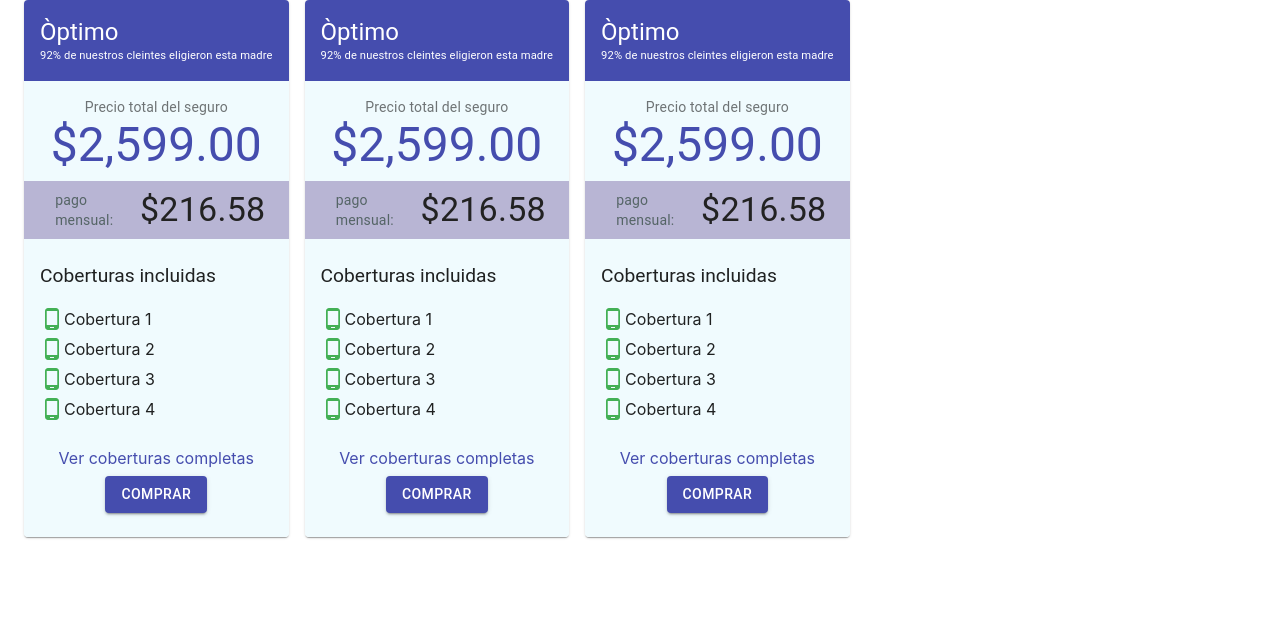
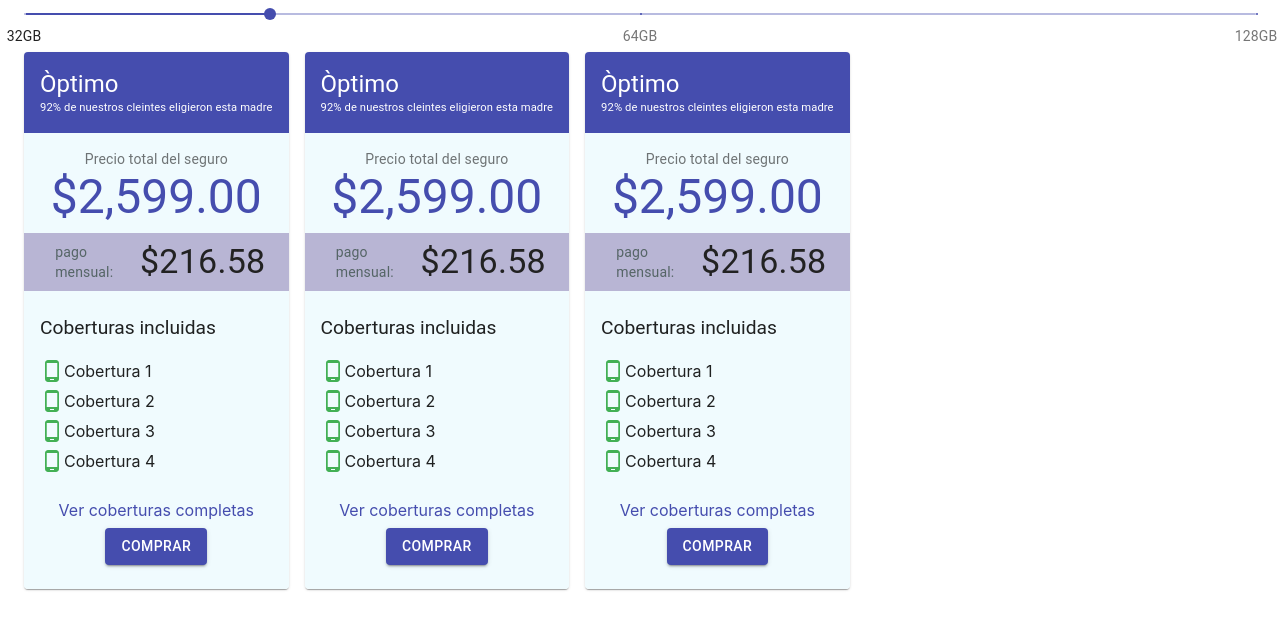
Before and after one commit to edmret/gipod, a React (Create React App) app: page / in a window 1280 px wide. Shown: the top 630 px of the page. Built offline with nearby package versions, Linux system fonts and the light colour scheme.

Commit message:
added the slider to select the storage

```diff
--- a/src/product/ProductsContainer.tsx
+++ b/src/product/ProductsContainer.tsx
@@ -1,5 +1,5 @@
 import React from 'react';
-import {Grid} from '@material-ui/core';
+import {Grid, Slider} from '@material-ui/core';
 import Product from './Product';
 
 //const useStyles = makeStyles();
@@ -7,14 +7,50 @@ import Product from './Product';
 export default function ProductsContainer() {
   //const classes = useStyles(props);
 
+  //TODO: switch this logic to calculate positions based on criteria
+  const marks = [
+    {
+      value: 0,
+      label: '32GB',
+    },
+    {
+      value: 50,
+      label: '64GB',
+    },
+    {
+      value: 100,
+      label: '128GB',
+    },
+  ];
+
+  function valuetext(value:any) {
+    return `${value}°C`;
+  }
+
+  function valueLabelFormat(value: any) {
+    return marks.findIndex(mark => mark.value === value) + 1;
+  }
+
   //todo mad an iteration for this
   return (
-    <Grid container={true} spacing={2}>
-        <Product />
+    <>
+      <Slider
+      defaultValue={20}
+      valueLabelFormat={valueLabelFormat}
+      getAriaValueText={valuetext}
+      aria-labelledby="discrete-slider-restrict"
+      step={null}
+      valueLabelDisplay="auto"
+      marks={marks}
+      />
+      <Grid container={true} spacing={2}>
+          <Product />
 
-        <Product />
+          <Product />
 
-        <Product />
-    </Grid>
+          <Product />
+      </Grid>
+
+    </>
   );
 }
```
Also changed, not shown: src/product/services/product.service.ts (added, +7 -0 lines).
